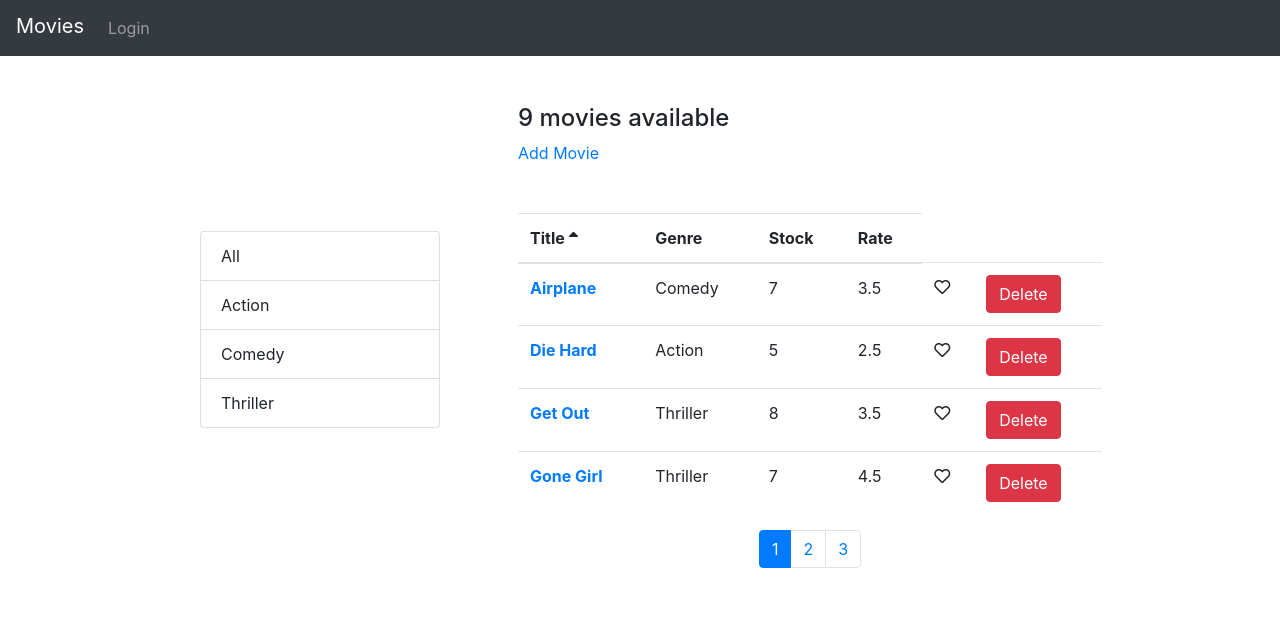
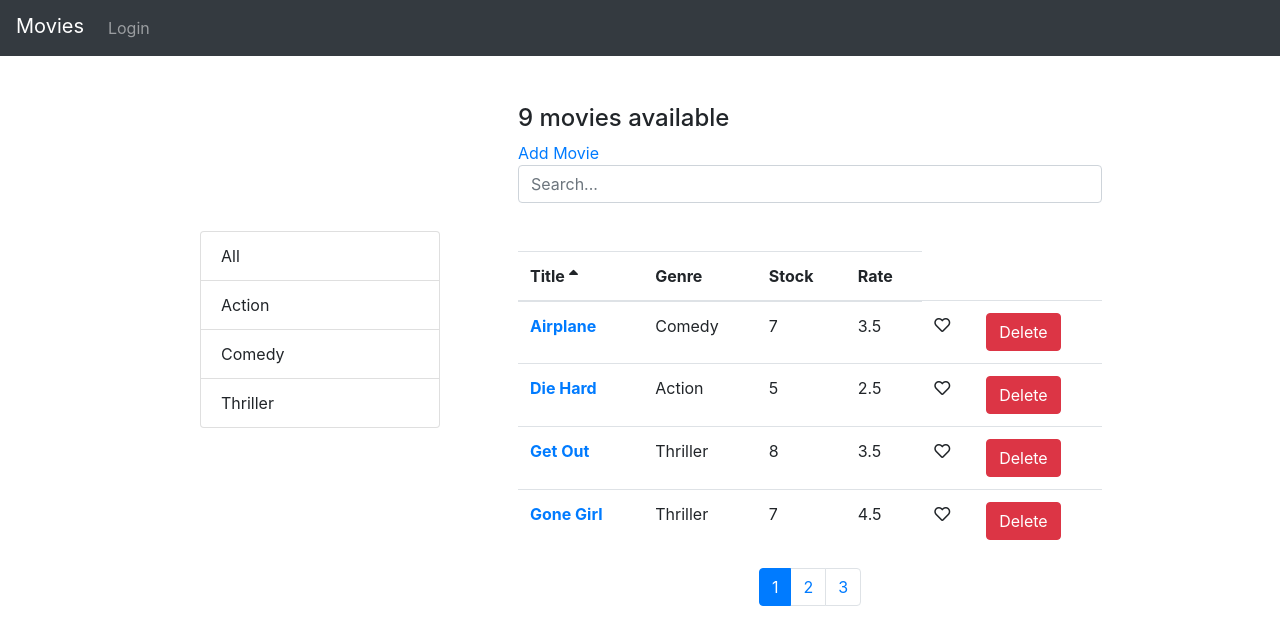
Before and after one commit to randularsw/React-tasks, a React (Create React App) app: page /movies in a window 1280 px wide. Shown: the top 644 px of the page. Built offline with nearby package versions, Linux system fonts and the light colour scheme.

Commit message:
search box added

```diff
--- a/src/components/movies.jsx
+++ b/src/components/movies.jsx
@@ -13,6 +13,8 @@ export default class Movies extends Component {
     genres: [],
     pageSize: 4,
     currentPage: 1,
+    searchQuery: "",
+    selectedGenre: null,
     sortColumn: { path: "title", order: "asc" },
   };
 
@@ -42,7 +44,15 @@ export default class Movies extends Component {
   };
 
   handleGenreSelect = (genre) => {
-    this.setState({ selectedGenre: genre, currentPage: 1 });
+    this.setState({ selectedGenre: genre, searchQuery: "", currentPage: 1 });
+  };
+
+  handleSearch = ({ currentTarget: query }) => {
+    this.setState({
+      searchQuery: query.value,
+      selectedGenre: null,
+      currentPage: 1,
+    });
   };
 
   paginate(items, pageNumber, pageSize) {
@@ -51,6 +61,7 @@ export default class Movies extends Component {
   }
 
   render() {
+    const { searchQuery } = this.state;
     const { length: count } = this.state.movies;
     const {
       movies: allMovies,
@@ -64,10 +75,14 @@ export default class Movies extends Component {
       return <h4>No movies yet.</h4>;
     }
     // filter
-    const filtered =
-      selectedGenre && selectedGenre._id !== 1
-        ? allMovies.filter((m) => m.genre._id === selectedGenre._id)
-        : allMovies;
+    let filtered = allMovies;
+    if (selectedGenre && selectedGenre._id !== 1) {
+      allMovies.filter((m) => m.genre._id === selectedGenre._id);
+    } else if (searchQuery) {
+      filtered = allMovies.filter((m) =>
+        m.title.toLowerCase().startsWith(searchQuery.toLowerCase())
+      );
+    }
     // sort
     const sorted = _.orderBy(filtered, [sortColumn.path], [sortColumn.order]);
     // paginate
@@ -87,6 +102,14 @@ export default class Movies extends Component {
         <div className="col m-5">
           <h4>{filtered.length} movies available</h4>
           <Link to={"/movies/new"}> Add Movie</Link>
+          <input
+            type="text"
+            name="searchQuery"
+            className="form-control"
+            placeholder="Search..."
+            value={searchQuery}
+            onChange={this.handleSearch}
+          ></input>
           <MoviesTable
             movies={movies}
             sortColumn={sortColumn}
```
